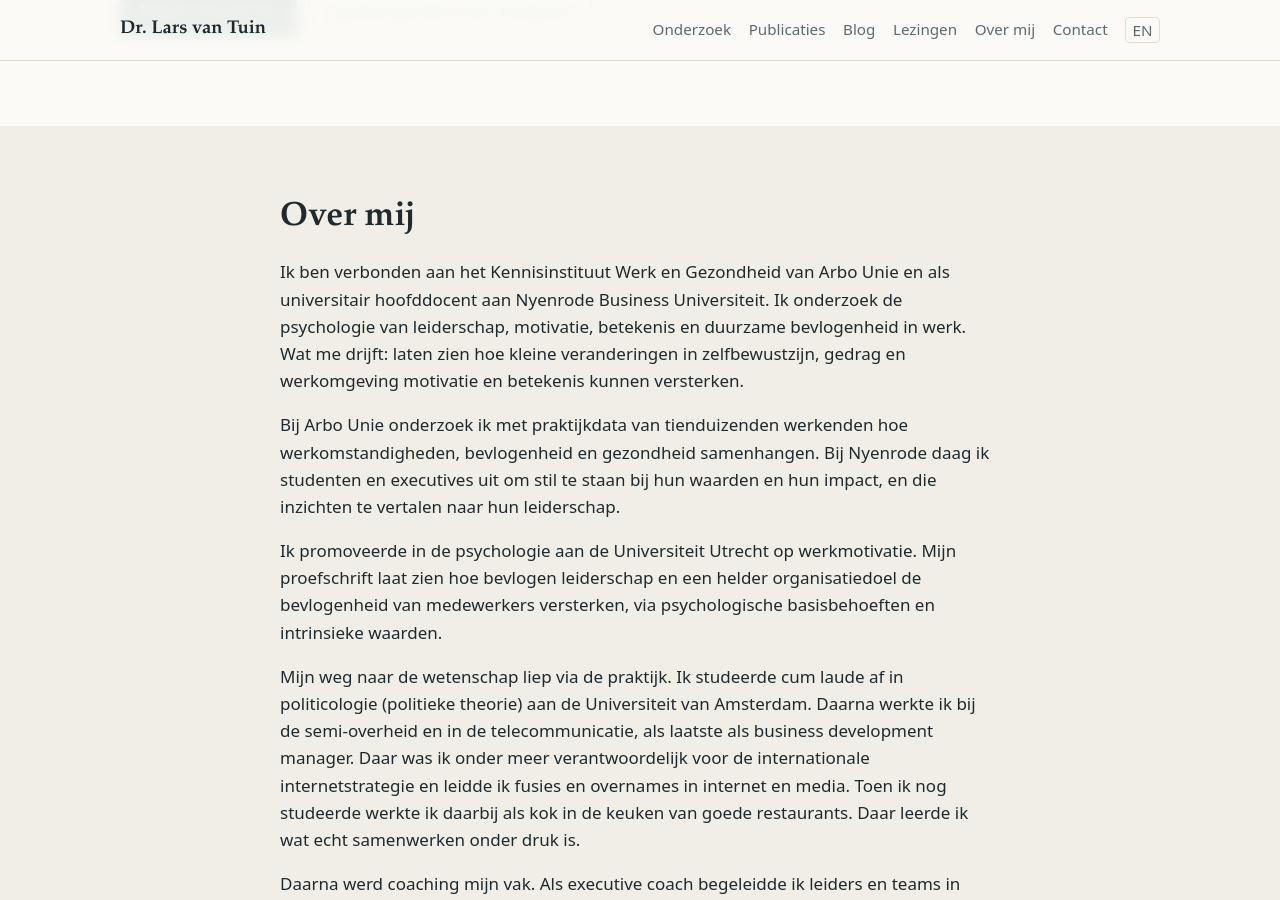
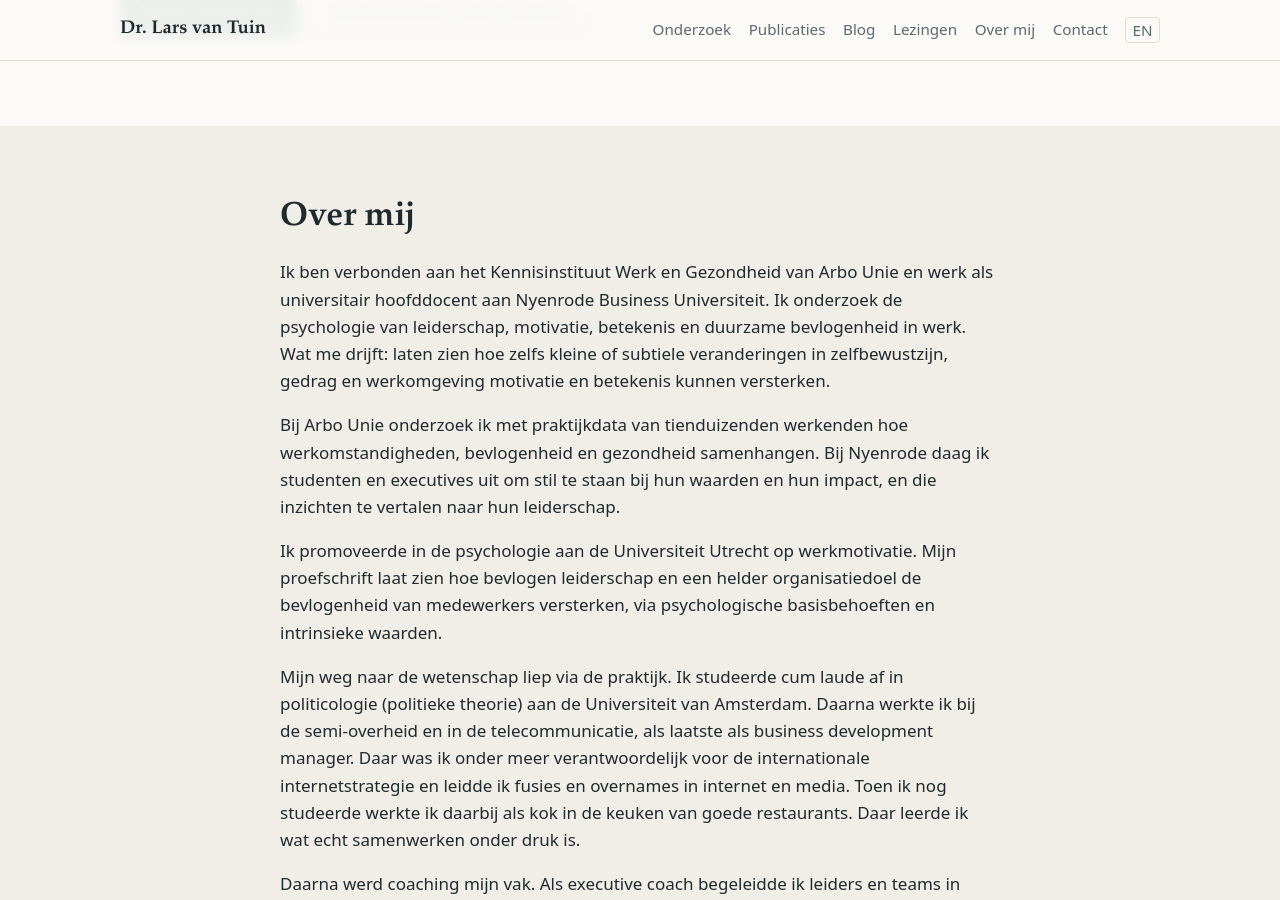
Before and after one commit to larsvantuin/website, a Jekyll site: the page built from index.html, in a window 1280 px wide and 900 px high, scrolled down 5676 px. Built offline with Jekyll 4.4.1, drawn with Linux system fonts in a browser that asks for light colours.

Commit message:
Openingsalinea Over mij aangepast
Co-Authored-By: Claude Opus 5.5 <noreply@anthropic.com>
Claude-Session: https://claude.ai/code/session_01JLiW56dra78zm9y6Qetye6

```diff
--- a/en/index.html
+++ b/en/index.html
@@ -81,7 +81,7 @@ description: "Research, lectures and talks on leadership, motivation, work engag
 <section id="about" class="section alt">
   <div class="wrap narrow">
     <h2>About</h2>
-    <p>I am affiliated with the Knowledge Institute of Work and Health of Arbo Unie and an Associate Professor at Nyenrode Business University, the Netherlands. I study the psychology of leadership, motivation, meaning and sustainable engagement at work. What drives me: showing how small changes in self-awareness, behaviour and the work environment can strengthen motivation and meaning.</p>
+    <p>I am affiliated with the Knowledge Institute of Work and Health of Arbo Unie and work as an Associate Professor at Nyenrode Business University, the Netherlands. I study the psychology of leadership, motivation, meaning and sustainable engagement at work. What drives me: showing how even small or subtle changes in self-awareness, behaviour and the work environment can strengthen motivation and meaning.</p>
     <p>At Arbo Unie I use occupational health data from tens of thousands of workers to study how working conditions, engagement and health are related. At Nyenrode I challenge students and executives to reflect on their values and impact, and to translate those insights into their leadership.</p>
     <p>I received my PhD in psychology from Utrecht University on work motivation. My dissertation shows how engaging leadership and a clear corporate purpose strengthen employee engagement through basic psychological needs and intrinsic values.</p>
     <p>My path to academia ran through practice. I graduated cum laude in political science (political theory) from the University of Amsterdam. I then worked in the semi-public sector and in telecommunications, most recently as business development manager. There I was responsible, among other things, for international internet strategy and led mergers and acquisitions in internet and media. While still a student, I also worked as a chef in fine restaurants, where I learned what real teamwork under pressure means.</p>
--- a/index.html
+++ b/index.html
@@ -94,7 +94,7 @@ layout: default
 <section id="over" class="section alt">
   <div class="wrap narrow">
     <h2>Over mij</h2>
-    <p>Ik ben verbonden aan het Kennisinstituut Werk en Gezondheid van Arbo Unie en als universitair hoofddocent aan Nyenrode Business Universiteit. Ik onderzoek de psychologie van leiderschap, motivatie, betekenis en duurzame bevlogenheid in werk. Wat me drijft: laten zien hoe kleine veranderingen in zelfbewustzijn, gedrag en werkomgeving motivatie en betekenis kunnen versterken.</p>
+    <p>Ik ben verbonden aan het Kennisinstituut Werk en Gezondheid van Arbo Unie en werk als universitair hoofddocent aan Nyenrode Business Universiteit. Ik onderzoek de psychologie van leiderschap, motivatie, betekenis en duurzame bevlogenheid in werk. Wat me drijft: laten zien hoe zelfs kleine of subtiele veranderingen in zelfbewustzijn, gedrag en werkomgeving motivatie en betekenis kunnen versterken.</p>
     <p>Bij Arbo Unie onderzoek ik met praktijkdata van tienduizenden werkenden hoe werkomstandigheden, bevlogenheid en gezondheid samenhangen. Bij Nyenrode daag ik studenten en executives uit om stil te staan bij hun waarden en hun impact, en die inzichten te vertalen naar hun leiderschap.</p>
     <p>Ik promoveerde in de psychologie aan de Universiteit Utrecht op werkmotivatie. Mijn proefschrift laat zien hoe bevlogen leiderschap en een helder organisatiedoel de bevlogenheid van medewerkers versterken, via psychologische basisbehoeften en intrinsieke waarden.</p>
     <p>Mijn weg naar de wetenschap liep via de praktijk. Ik studeerde cum laude af in politicologie (politieke theorie) aan de Universiteit van Amsterdam. Daarna werkte ik bij de semi-overheid en in de telecommunicatie, als laatste als business development manager. Daar was ik onder meer verantwoordelijk voor de internationale internetstrategie en leidde ik fusies en overnames in internet en media. Toen ik nog studeerde werkte ik daarbij als kok in de keuken van goede restaurants. Daar leerde ik wat echt samenwerken onder druk is.</p>
```
